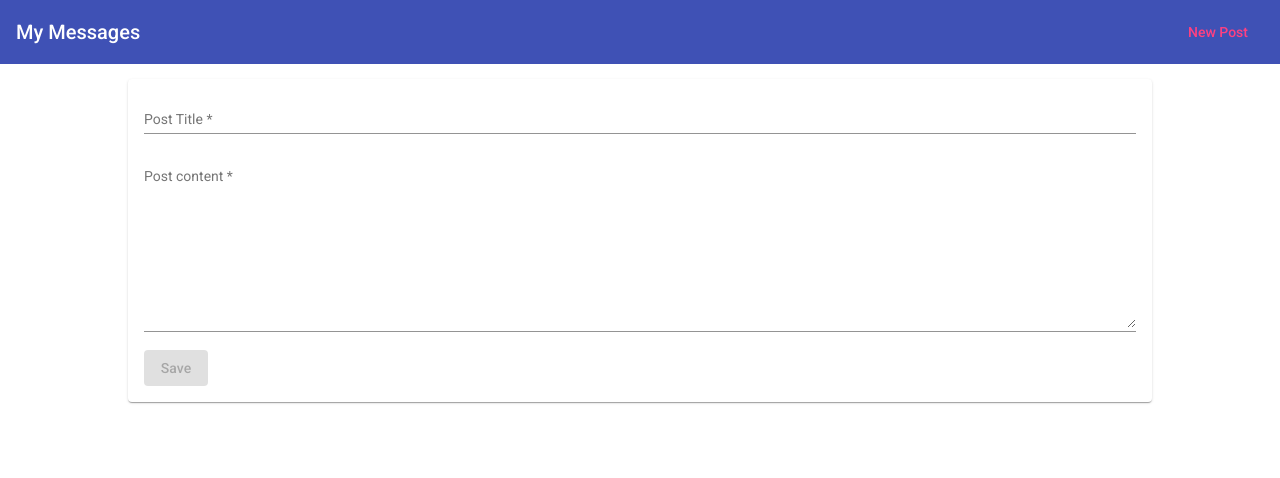
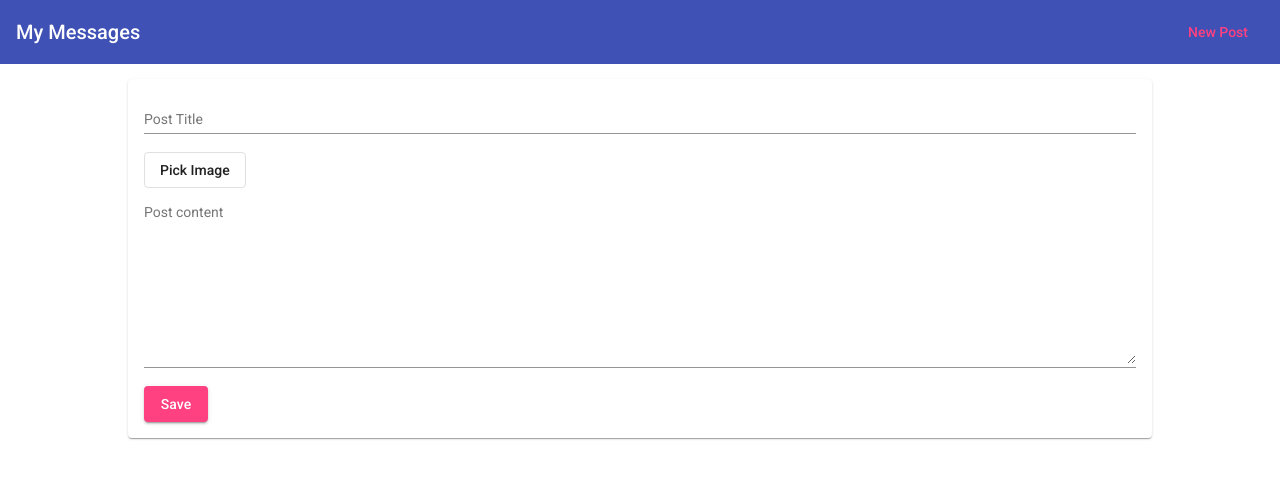
Before and after one commit to kdenno/Mean-social, an Angular app: page /create in a window 1280 px wide. Shown: the top 478 px of the page. Built offline with nearby package versions, Linux system fonts and the light colour scheme.

Commit message:
create image uploader with Angular reactive form

```diff
--- a/src/app/app.module.ts
+++ b/src/app/app.module.ts
@@ -14,7 +14,7 @@ import { MatCardModule } from '@angular/material/card';
 import {MatProgressSpinnerModule} from '@angular/material/progress-spinner';
 import { HeaderComponent } from './header/header.component';
 import { PostListComponent } from './posts/post-list/post-list.component';
-import { FormsModule } from '@angular/forms';
+import { ReactiveFormsModule } from '@angular/forms';
 
 
 @NgModule({
@@ -29,7 +29,7 @@ import { FormsModule } from '@angular/forms';
     HttpClientModule,
     AppRoutingModule,
     BrowserAnimationsModule,
-    FormsModule,
+    ReactiveFormsModule,
     MatInputModule,
     MatToolbarModule,
     MatExpansionModule,
--- a/src/app/posts/post-create/post-create.component.css
+++ b/src/app/posts/post-create/post-create.component.css
@@ -6,3 +6,7 @@ mat-form-field,
 textarea {
     width: 100%;
 }
+
+input[type="file"] {
+    visibility: hidden;
+}
--- a/src/app/posts/post-create/post-create.component.html
+++ b/src/app/posts/post-create/post-create.component.html
@@ -1,17 +1,21 @@
 <mat-card style="margin-top: 15px;">
     <mat-spinner *ngIf="isLoading"></mat-spinner>
-    <form (submit)="onSave(postForm)" #postForm="ngForm" *ngIf="!isLoading">
+    <form [formGroup]="form" (submit)="onSave()" *ngIf="!isLoading">
         <div>
             <mat-form-field>
-                <input matInput type="text" placeholder="Post Title" name="title" required [ngModel]="post?.title">
+                <input matInput type="text" placeholder="Post Title" FormControlName="title">
             </mat-form-field>
         </div>
         <div>
+            <button mat-stroked-button type="button" (click)="filePicker.click()">Pick Image</button>
+            <input type="file" #filePicker (change)="onImagePicked($event)">
+        </div>
+        <div>
             <mat-form-field>
-                <textarea matInput cols="30" rows="10" placeholder="Post content" name="content" required [ngModel]="post?.content"></textarea>
+                <textarea matInput cols="30" rows="10" placeholder="Post content" FormControlName="content"></textarea>
             </mat-form-field>
         </div>
-        <button mat-raised-button color="accent" type="submit" [disabled]="postForm.invalid">Save
+        <button mat-raised-button color="accent" type="submit">Save
   </button>
     </form>
 </mat-card>
--- a/src/app/posts/post-create/post-create.component.ts
+++ b/src/app/posts/post-create/post-create.component.ts
@@ -1,6 +1,6 @@
 import { Component, OnInit } from '@angular/core';
 import { Post } from '../post.model';
-import { NgForm } from '@angular/forms';
+import { Validators, FormGroup, FormControl } from '@angular/forms';
 import { PostService } from '../post.service';
 import { ActivatedRoute, ParamMap } from '@angular/router';
 
@@ -13,11 +13,18 @@ export class PostCreateComponent implements OnInit {
   private mode = 'create';
   private postId;
   post: Post;
+  form: FormGroup;
   isLoading = false;
 
   constructor(public postService: PostService, public route: ActivatedRoute) { }
 
   ngOnInit() {
+    // initialize form
+    this.form = new FormGroup({
+      title: new FormControl(null, { validators: [Validators.required, Validators.minLength(3)] }),
+      content: new FormControl(null, { validators: [Validators.required] }),
+      image: new FormControl(null, { validators: [Validators.required] })
+    });
     this.route.paramMap.subscribe((paramMap: ParamMap) => {
       if (paramMap.has('postId')) {
         this.mode = 'edit';
@@ -28,28 +35,41 @@ export class PostCreateComponent implements OnInit {
           this.isLoading = false;
           this.post = { id: result['data']._id, title: result['data'].title, content: result['data'].content };
         });
+        // set init form values
+        this.form.setValue({
+          title: this.post.title,
+          content: this.post.content
+        });
 
       } else {
         this.mode = 'create';
         this.postId = null;
       }
 
+
     });
 
   }
-  onSave(form: NgForm) {
-    if (!form.valid) {
+  onImagePicked(event: Event) {
+    const file = (event.target as HTMLInputElement).files[0];
+    this.form.patchValue({ image: file });
+    // upadate angular about value change to run the validator
+    this.form.get('image').updateValueAndValidity();
+
+  }
+  onSave() {
+    if (!this.form.valid) {
       return;
     }
     this.isLoading = true;
     if (this.mode === 'create') {
-      this.postService.createPost(null, form.value.title, form.value.content);
+      this.postService.createPost(null, this.form.value.title, this.form.value.content);
 
     } else {
-      this.postService.updatePost(this.postId, form.value.title, form.value.content);
+      this.postService.updatePost(this.postId, this.form.value.title, this.form.value.content);
     }
 
-    form.reset();
+    this.form.reset();
   }
 
 }
```
